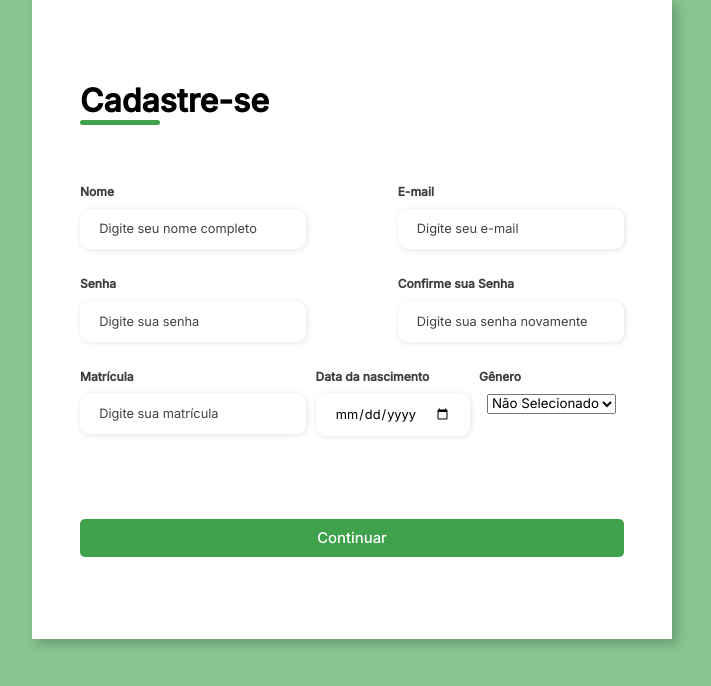
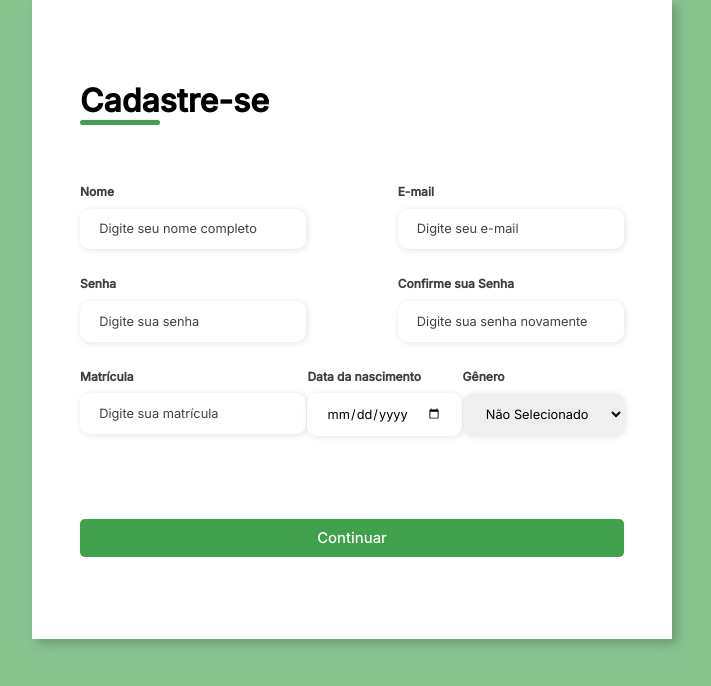
Before and after one commit to liviafort/ExtendVision, a Flask app: page /register in a window 1280 px wide. Shown: the part 81-767 px from the top of the page, without its empty margins (288-999 px from the left). Run offline with Flask 3, Linux system fonts and the light colour scheme; some libraries are stand-ins or nearby versions.

Commit message:
Ajeitando o estilo do select de genero que tava feio

```diff
--- a/static/css/users/sign.css
+++ b/static/css/users/sign.css
@@ -97,6 +97,15 @@ body {
     display: flex;
     flex-direction: column;
     margin-bottom: 1.1rem;
+}
+
+.input-box select{
+    margin: 0.6rem 0;
+    padding: 0.8rem 1.2rem;
+    border: none;
+    border-radius: 10px;
+    box-shadow: 1px 1px 6px #0000001c;
+    font-size: 0.8rem;
 }
 
 .input-box input {
--- a/templates/users/signup.html
+++ b/templates/users/signup.html
@@ -53,11 +53,10 @@
                         <input id="birth" type="date" name="birth" placeholder="Sua data de nascimento" required>
                     </div>
 
-                    <div class="gender-inputs">
-                        <div class="gender-title">
-                            <h6>Gênero</h6>
-                        </div>
-                        <div class="gender-group">
+                        <div class="input-box">
+                            <div class="gender-title">
+                                <h6>Gênero</h6>
+                            </div>
                             <select id="gender" name="gender">
                                 <option value="">Não Selecionado</option>
                                 <option value="feminino">Feminino</option>
@@ -66,7 +65,6 @@
                                 <option value="prefiro nao dizer">Prefiro não dizer</option>
                             </select>
                         </div>
-                    </div>
                 </div>
 
                 <div class="continue-button">
```
